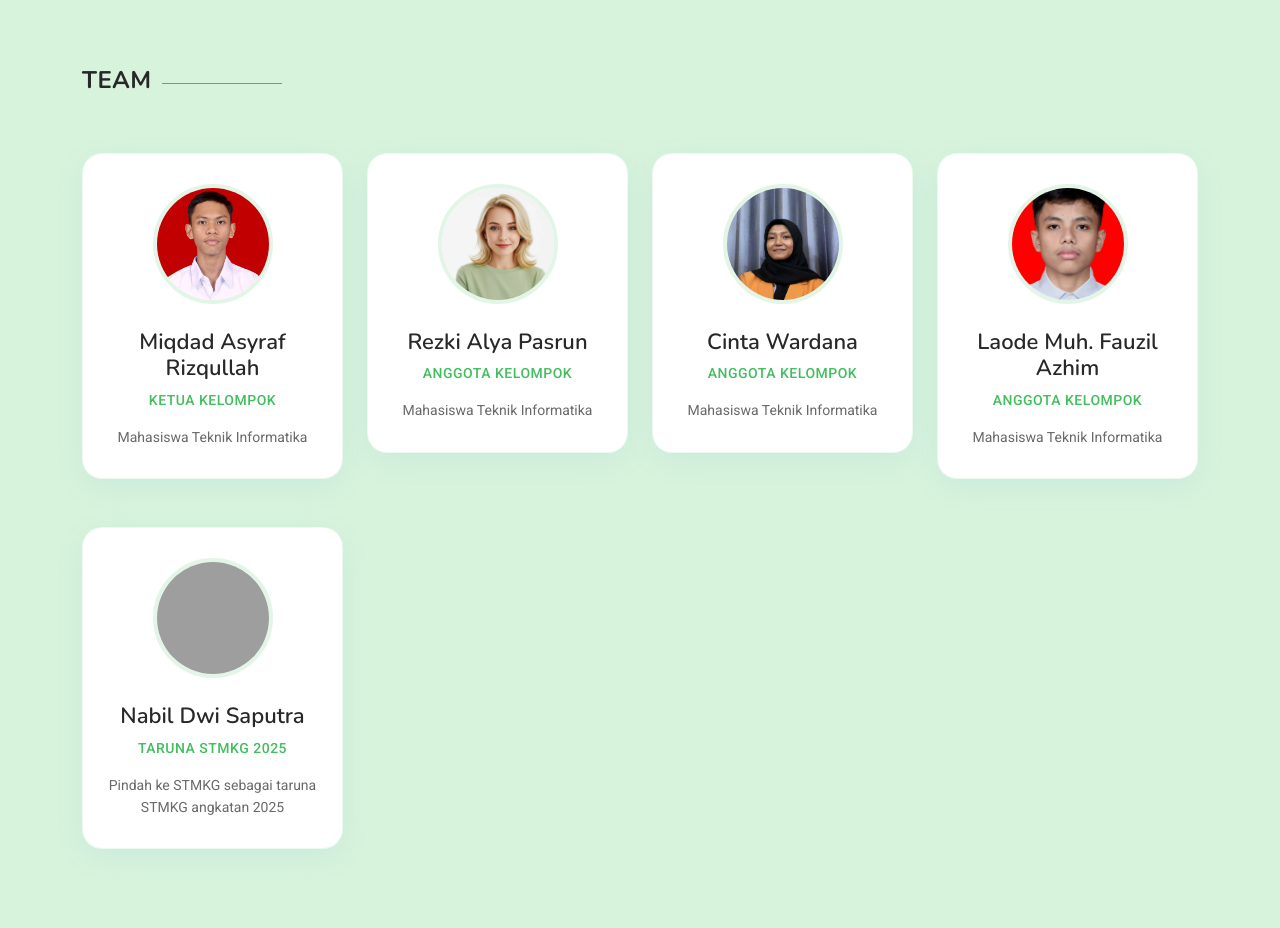
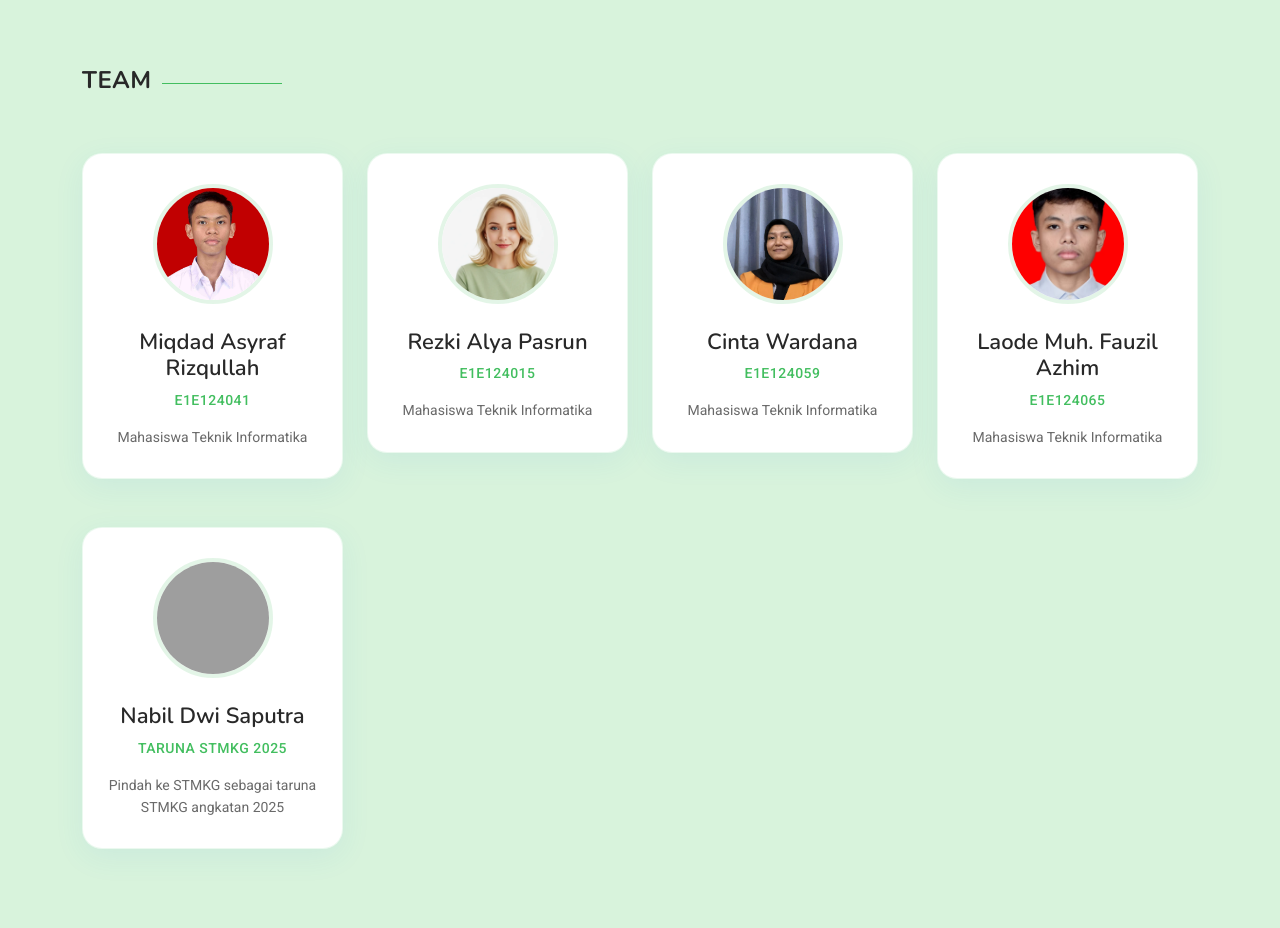
Before and after one commit to Rqq-al22/Web_pakB, a PHP site: page /strive/index.php in a window 1280 px wide. Shown: the part 2729-3657 px from the top of the page. Run offline with PHP 8.4, Linux system fonts and the light colour scheme; data comes from the database, SQL or seed files in the repository; grey boxes are pictures that could not be loaded.

Commit message:
index.php

```diff
--- a/strive/index.php
+++ b/strive/index.php
@@ -460,7 +460,7 @@
               </div>
               <div class="content">
                 <h4>Miqdad Asyraf Rizqullah</h4>
-                <span class="position">KETUA KELOMPOK</span>
+                <span class="position">E1E124041</span>
                 <p>Mahasiswa Teknik Informatika</p>
               </div>
             </div>
@@ -478,7 +478,7 @@
               </div>
               <div class="content">
                 <h4>Rezki Alya Pasrun</h4>
-                <span class="position">ANGGOTA KELOMPOK</span>
+                <span class="position">E1E124015</span>
                 <p>Mahasiswa Teknik Informatika</p>
               </div>
             </div>
@@ -496,7 +496,7 @@
               </div>
               <div class="content">
                 <h4>Cinta Wardana</h4>
-                <span class="position">ANGGOTA KELOMPOK</span>
+                <span class="position">E1E124059</span>
                 <p>Mahasiswa Teknik Informatika</p>
               </div>
             </div>
@@ -514,7 +514,7 @@
               </div>
               <div class="content">
                 <h4>Laode Muh. Fauzil Azhim</h4>
-                <span class="position">ANGGOTA KELOMPOK</span>
+                <span class="position">E1E124065</span>
                 <p>Mahasiswa Teknik Informatika</p>
               </div>
             </div>
```
